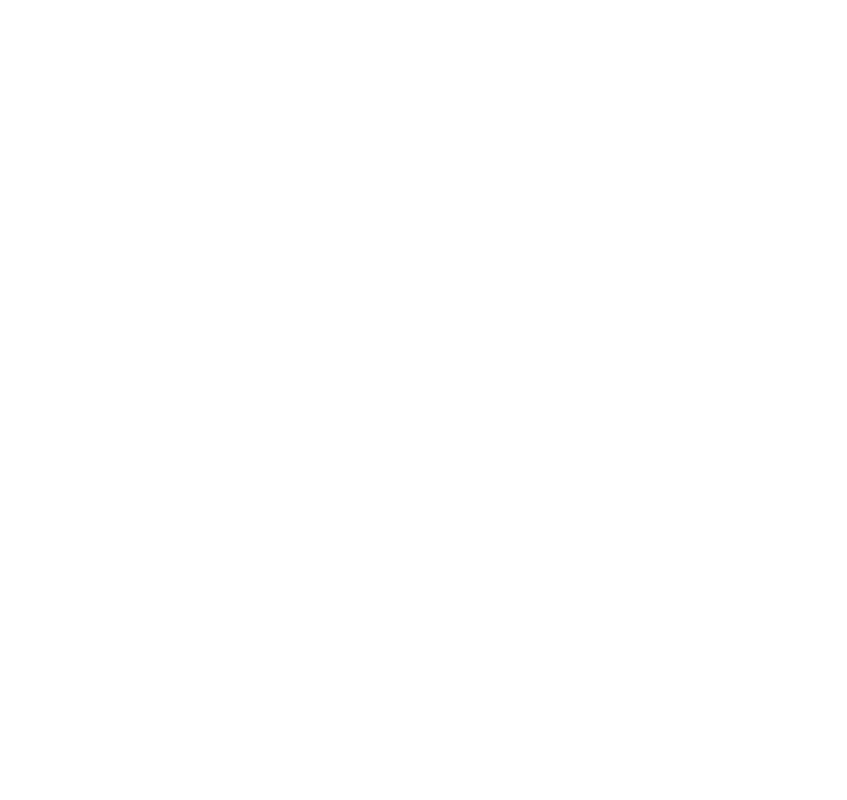
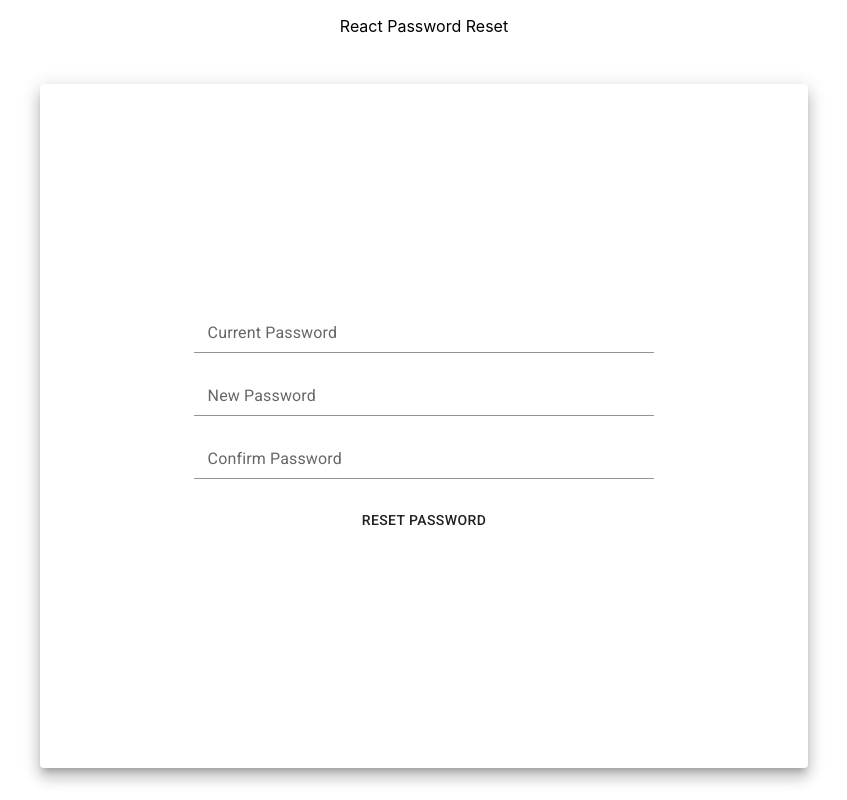
Before and after one commit to VanTien266/dclv, a React (Create React App) app: page /resetpassword in a window 1280 px wide. Shown: the whole page, without its empty margins (216-1063 px from the left). Built offline with nearby package versions, Linux system fonts and the light colour scheme.

Commit message:
+ Change Password Template

```diff
--- a/package.json
+++ b/package.json
@@ -12,6 +12,7 @@
     "@testing-library/jest-dom": "^5.14.1",
     "@testing-library/react": "^11.2.7",
     "@testing-library/user-event": "^12.8.3",
+    "formik": "^2.2.9",
     "history": "^5.0.1",
     "react": "^17.0.2",
     "react-dom": "^17.0.2",
@@ -19,7 +20,8 @@
     "react-router-dom": "^5.3.0",
     "react-scripts": "^4.0.3",
     "styled-components": "^5.3.3",
-    "web-vitals": "^1.1.2"
+    "web-vitals": "^1.1.2",
+    "yup": "^0.32.11"
   },
   "scripts": {
     "start": "react-scripts start",
--- /dev/null
+++ b/src/screens/ChangePassword/ChangPasswordstyles.css
@@ -0,0 +1,28 @@
+.App {
+    height: 100vh;
+    display: flex;
+    flex-direction: column;
+    align-items: center;
+    flex: 1 0 auto;
+    text-align: center;
+}
+
+.form {
+    display: flex;
+    flex-direction: column;
+    justify-content: center;
+    align-items: center;
+    width: 60%;
+    flex: 1 1 auto;
+}
+
+.form--wrapper {
+    margin: 32px 0;
+}
+
+.form--error {
+    display: flex;
+    flex-direction: row;
+    align-items: center;
+    width: 100%;
+}
--- /dev/null
+++ b/src/screens/ChangePassword/ChangePassword.js
@@ -0,0 +1,38 @@
+import React from 'react'
+import ReactDOM from 'react-dom'
+import CssBaseline from '@mui/material/CssBaseline'
+import Typography from '@mui/material/Typography'
+//import { ThemeProvider } from '@mui/material/styles';
+import { ThemeProvider, createMuiTheme, makeStyles } from '@mui/material/styles';
+
+import FormPasswordReset from './Components/FormPasswordReset'
+import './ChangPasswordstyles.css'
+
+const theme = createMuiTheme({
+  palette: {
+    type: 'dark',
+  },
+})
+
+function ChangePassword() {
+  return (
+    <div className="App">
+      <Typography variant="title" style={{ margin: '16px 0' }}>
+        React Password Reset
+      </Typography>
+      <FormPasswordReset />
+    </div>
+  )
+}
+
+export default ChangePassword;
+
+// const rootElement = document.getElementById('root')
+// ReactDOM.render(
+//   <ThemeProvider theme={theme}>
+//     <CssBaseline>
+//       <App />
+//     </CssBaseline>
+//   </ThemeProvider>,
+//   rootElement
+// )
--- /dev/null
+++ b/src/screens/ChangePassword/Components/Alert.js
@@ -0,0 +1,48 @@
+import React from 'react'
+import Slide from '@mui/material/Slide'
+import Dialog from '@mui/material/Dialog'
+import DialogActions from '@mui/material/DialogActions'
+import DialogContent from '@mui/material/DialogContent'
+import DialogContentText from '@mui/material/DialogContentText'
+import DialogTitle from '@mui/material/DialogTitle'
+import Button from '@mui/material/Button'
+
+function Transition(props) {
+  return <Slide direction="up" {...props} />
+}
+
+export default function Alert({
+  handleClose,
+  handleSubmit,
+  isOpen,
+  hasTwoButtons = false,
+  submitButtonText,
+  title,
+  text,
+}) {
+  return (
+    <Dialog
+      open={isOpen}
+      transition={Transition}
+      keepMounted
+      onClose={handleClose}
+      aria-labelledby="alert-dialog-slide-title"
+      aria-describedby="alert-dialog-slide-description"
+    >
+      <DialogTitle>{title}</DialogTitle>
+      <DialogContent>
+        <DialogContentText>{text}</DialogContentText>
+      </DialogContent>
+      <DialogActions>
+        {hasTwoButtons ? (
+          <Button onClick={handleClose} variant="raised" color="primary">
+            {'CANCEL'}
+          </Button>
+        ) : null}
+        <Button onClick={handleSubmit} color="primary">
+          {submitButtonText}
+        </Button>
+      </DialogActions>
+    </Dialog>
+  )
+}
--- /dev/null
+++ b/src/screens/ChangePassword/Components/FormPasswordReset.js
@@ -0,0 +1,199 @@
+import React, { Component } from 'react'
+import { Formik } from 'formik'
+import { object, ref, string } from 'yup'
+import Input from '@mui/material/Input'
+import InputLabel from '@mui/material/InputLabel'
+import FormControl from '@mui/material/FormControl'
+import FormHelperText from '@mui/material/FormHelperText'
+import Button from '@mui/material/Button'
+import Paper from '@mui/material/Paper'
+
+import Spinner from './Spinner'
+import Alert from './Alert'
+
+export default class FormPasswordReset extends Component {
+  state = {
+    passChangeSuccess: false,
+  }
+
+  _handleModalClose = () => {
+    this.setState(() => ({
+      passChangeSuccess: false,
+    }))
+  }
+
+  _renderModal = () => {
+    const onClick = () => {
+      this.setState(() => ({ passChangeSuccess: false }))
+    }
+
+    return (
+      <Alert
+        isOpen={this.state.passChangeSuccess}
+        onClose={this._handleClose}
+        handleSubmit={onClick}
+        title="Password Reset"
+        text="Your password was changed successfully"
+        submitButtonText="Done"
+      />
+    )
+  }
+
+  _handleSubmit = ({
+    currentPass,
+    newPass,
+    confirmPass,
+    setSubmitting,
+    resetForm,
+  }) => {
+    // fake async login
+    setTimeout(async () => {
+      setSubmitting(false)
+
+      this.setState(() => ({
+        passChangeSuccess: true,
+      }))
+
+      resetForm()
+    }, 1000)
+  }
+
+  render() {
+    return (
+      <Formik
+        initialValues={{
+          currentPass: '',
+          newPass: '',
+          confirmPass: '',
+        }}
+        validationSchema={object().shape({
+          currentPass: string().required('Current password is required'),
+          newPass: string().required('New password is required'),
+          confirmPass: string()
+            .oneOf([ref('newPass')], 'Passwords do not match')
+            .required('Password is required'),
+        })}
+        onSubmit={(
+          { currentPass, newPass, confirmPass },
+          { setSubmitting, resetForm }
+        ) =>
+          this._handleSubmit({
+            currentPass,
+            newPass,
+            confirmPass,
+            setSubmitting,
+            resetForm,
+          })
+        }
+        render={props => {
+          const {
+            values,
+            touched,
+            errors,
+            handleChange,
+            handleBlur,
+            handleSubmit,
+            isValid,
+            isSubmitting,
+          } = props
+          return isSubmitting ? (
+            <Spinner />
+          ) : (
+            <Paper className="form form--wrapper" elevation={10}>
+              <form className="form" onSubmit={handleSubmit}>
+                <FormControl fullWidth margin="dense">
+                  <InputLabel
+                    htmlFor="password-current"
+                    error={Boolean(touched.currentPass && errors.currentPass)}
+                  >
+                    {'Current Password'}
+                  </InputLabel>
+                  <Input
+                    id="password-current"
+                    name="currentPass"
+                    type="password"
+                    value={values.currentPass}
+                    onChange={handleChange}
+                    onBlur={handleBlur}
+                    error={Boolean(touched.currentPass && errors.currentPass)}
+                  />
+                  <FormHelperText
+                    error={Boolean(touched.currentPass && errors.currentPass)}
+                  >
+                    {touched.currentPass && errors.currentPass
+                      ? errors.currentPass
+                      : ''}
+                  </FormHelperText>
+                </FormControl>
+                <FormControl
+                  fullWidth
+                  margin="dense"
+                  error={Boolean(touched.newPass && errors.newPass)}
+                >
+                  <InputLabel
+                    htmlFor="password-new"
+                    error={Boolean(touched.newPass && errors.newPass)}
+                  >
+                    {'New Password'}
+                  </InputLabel>
+                  <Input
+                    id="password-new"
+                    name="newPass"
+                    type="password"
+                    value={values.newPass}
+                    onChange={handleChange}
+                    onBlur={handleBlur}
+                    error={Boolean(touched.newPass && errors.newPass)}
+                  />
+                  <FormHelperText
+                    error={Boolean(touched.newPass && errors.newPass)}
+                  >
+                    {touched.newPass && errors.newPass ? errors.newPass : ''}
+                  </FormHelperText>
+                </FormControl>
+                <FormControl
+                  fullWidth
+                  margin="dense"
+                  error={Boolean(touched.confirmPass && errors.confirmPass)}
+                >
+                  <InputLabel
+                    htmlFor="password-confirm"
+                    error={Boolean(touched.confirmPass && errors.confirmPass)}
+                  >
+                    {'Confirm Password'}
+                  </InputLabel>
+                  <Input
+                    id="password-confirm"
+                    name="confirmPass"
+                    type="password"
+                    value={values.confirmPass}
+                    onChange={handleChange}
+                    onBlur={handleBlur}
+                    error={Boolean(touched.confirmPass && errors.confirmPass)}
+                  />
+                  <FormHelperText
+                    error={Boolean(touched.confirmPass && errors.confirmPass)}
+                  >
+                    {touched.confirmPass && errors.confirmPass
+                      ? errors.confirmPass
+                      : ''}
+                  </FormHelperText>
+                </FormControl>
+                <Button
+                  type="submit"
+                  variant="raised"
+                  color="primary"
+                  disabled={Boolean(!isValid || isSubmitting)}
+                  style={{ margin: '16px' }}
+                >
+                  {'Reset Password'}
+                </Button>
+              </form>
+              {this._renderModal()}
+            </Paper>
+          )
+        }}
+      />
+    )
+  }
+}
--- /dev/null
+++ b/src/screens/ChangePassword/Components/Spinner.js
@@ -0,0 +1,17 @@
+import React from 'react'
+import CircularProgress from '@mui/material/CircularProgress'
+export default function Spinner() {
+  return (
+    <div
+      style={{
+        display: 'flex',
+        flexDirection: 'column',
+        justifyContent: 'center',
+        alignItems: 'center',
+        height: '100vh',
+      }}
+    >
+      <CircularProgress color="primary" />
+    </div>
+  )
+}
--- a/src/screens/Dashboard/Dashboard.js
+++ b/src/screens/Dashboard/Dashboard.js
@@ -2,12 +2,14 @@
 import Button from '@mui/material/Button';
 
 import useStyles from './Dashboardstyles'
-
+import DeleteIcon from '@mui/icons-material/Delete';
 
 function Dashboard() {
     const classes = useStyles();
     return (
-        <Button className={classes.root}>Hook</Button>
+        <DeleteIcon className={classes.icons} />
+
+
     )
 }
 
--- a/src/screens/Dashboard/Dashboardstyles.js
+++ b/src/screens/Dashboard/Dashboardstyles.js
@@ -12,6 +12,10 @@
       height: 48,
       padding: '0 30px',
     },
+
+    icons:{
+      fontSize: "large",
+    }
   });
 
 export default useStyles;
--- a/src/screens/SignIn.js
+++ b/src/screens/SignIn/SignIn.js
@@ -98,6 +98,7 @@
                 name="email"
                 autoComplete="email"
                 autoFocus
+                placeholder="Nhập địa chỉ Email"
                 InputProps={{
                   startAdornment: (
                     <InputAdornment position="start">
@@ -115,6 +116,7 @@
                 type="password"
                 id="password"
                 autoComplete="current-password"
+                placeholder="Nhập mật khẩu"
                 InputProps={{
                   startAdornment: (
                     <InputAdornment position="start">
```
Also changed, not shown: src/routes.js (+7 -1 lines), 1 other file (tests, documents, lock files or other folders).
